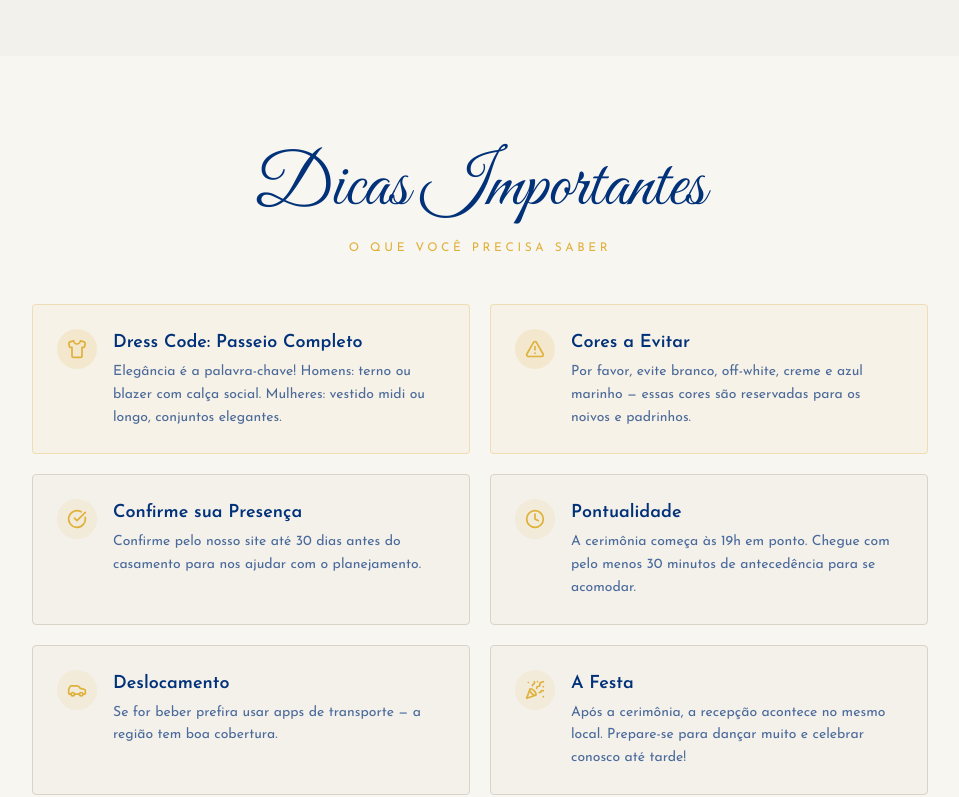
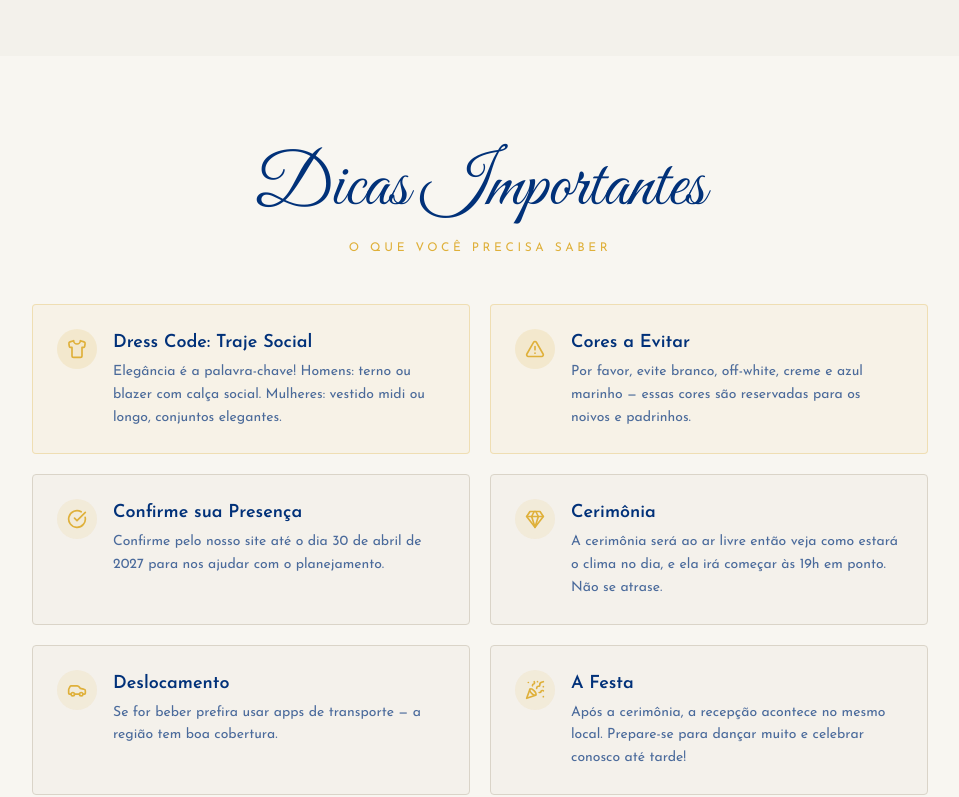
Before and after one commit to brdppl/casamento, a Next.js app: page /dicas in a window 1280 px wide. Shown: the part 384-1181 px from the top of the page, without its empty margins (160-1119 px from the left). Built offline with nearby package versions, Linux system fonts and the light colour scheme; a web font is replaced by a local one.

Commit message:
change some texts

```diff
--- a/src/components/wedding/EventDetails.tsx
+++ b/src/components/wedding/EventDetails.tsx
@@ -92,12 +92,12 @@ const EventDetails = () => {
             </p>
             <p className="mt-2">Recepção logo após a cerimônia</p>
             <p className="mt-3 text-xs text-muted-foreground">
-              Pedimos que cheguem com 30 minutos de antecedência
+              Pedimos que seja pontual
             </p>
           </DetailCard>
 
           <DetailCard icon={Shirt} title="Dress Code" delay={0.3}>
-            <p className="font-semibold">Traje Passeio Completo</p>
+            <p className="font-semibold">Traje Social</p>
             <p className="mt-2">
               Homens: terno ou blazer com calça social. Mulheres: vestido midi
               ou longo
--- a/src/pages/dicas/index.tsx
+++ b/src/pages/dicas/index.tsx
@@ -1,17 +1,14 @@
 import { motion } from 'framer-motion';
 import {
-  Hotel,
-  Home,
   MapPin,
   Shirt,
-  Clock,
   CheckCircle,
   AlertTriangle,
   PartyPopper,
   Car,
   Lightbulb,
   ExternalLink,
-  CircleAlert,
+  Gem,
 } from 'lucide-react';
 import Head from 'next/head';
 import Link from 'next/link';
@@ -94,7 +91,7 @@ const neighboorhoods = [
 const tips = [
   {
     icon: Shirt,
-    title: 'Dress Code: Passeio Completo',
+    title: 'Dress Code: Traje Social',
     description:
       'Elegância é a palavra-chave! Homens: terno ou blazer com calça social. Mulheres: vestido midi ou longo, conjuntos elegantes.',
     highlight: true,
@@ -110,13 +107,13 @@ const tips = [
     icon: CheckCircle,
     title: 'Confirme sua Presença',
     description:
-      'Confirme pelo nosso site até 30 dias antes do casamento para nos ajudar com o planejamento.',
+      'Confirme pelo nosso site até o dia 30 de abril de 2027 para nos ajudar com o planejamento.',
   },
   {
-    icon: Clock,
-    title: 'Pontualidade',
+    icon: Gem,
+    title: 'Cerimônia',
     description:
-      'A cerimônia começa às 19h em ponto. Chegue com pelo menos 30 minutos de antecedência para se acomodar.',
+      'A cerimônia será ao ar livre então veja como estará o clima no dia, e ela irá começar às 19h em ponto. Não se atrase.',
   },
   {
     icon: Car,
```
